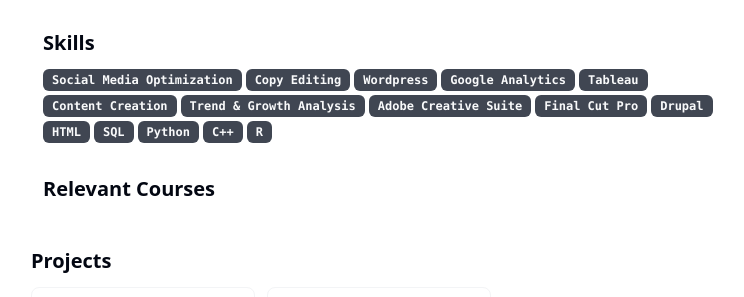
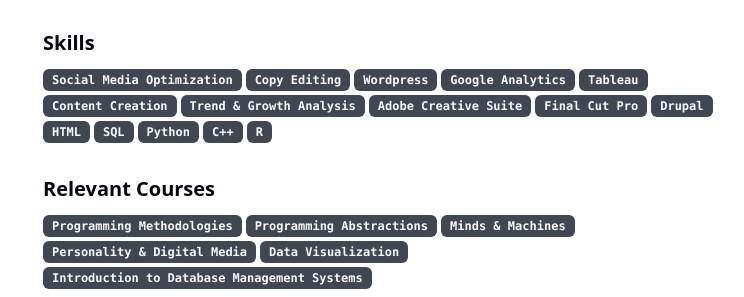
Before and after one commit to nicoleunguyen/nicoleunguyen.github.io, a plain HTML site: page index.html in a window 1280 px wide. Shown: the part 1067-1364 px from the top of the page, without its empty margins (261-1005 px from the left). Drawn offline with Linux system fonts and the light colour scheme.

Commit message:
Update index.html

```diff
--- a/index.html
+++ b/index.html
@@ -68,7 +68,7 @@
     <script src="./scripts/about.js"></script>
     <script src="./scripts/work.js"></script>
     <script src="./scripts/skills.js"></script>
-    <script src="./courses.js"></script>
+    <script src="./scripts/courses.js"></script>
     <script src="./scripts/contacts.js"></script>
     <script src="./scripts/projects.js"></script>
 </body>
```
